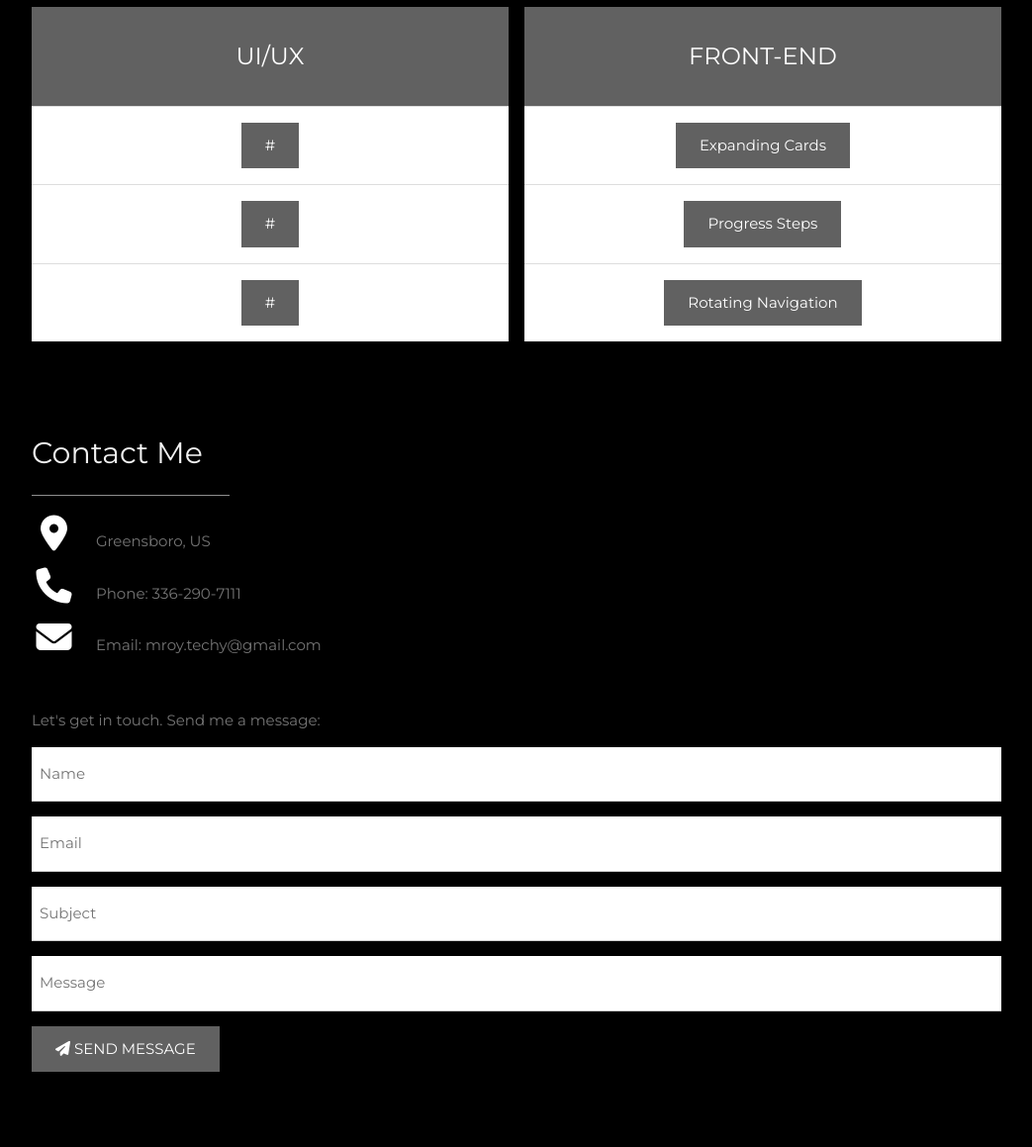
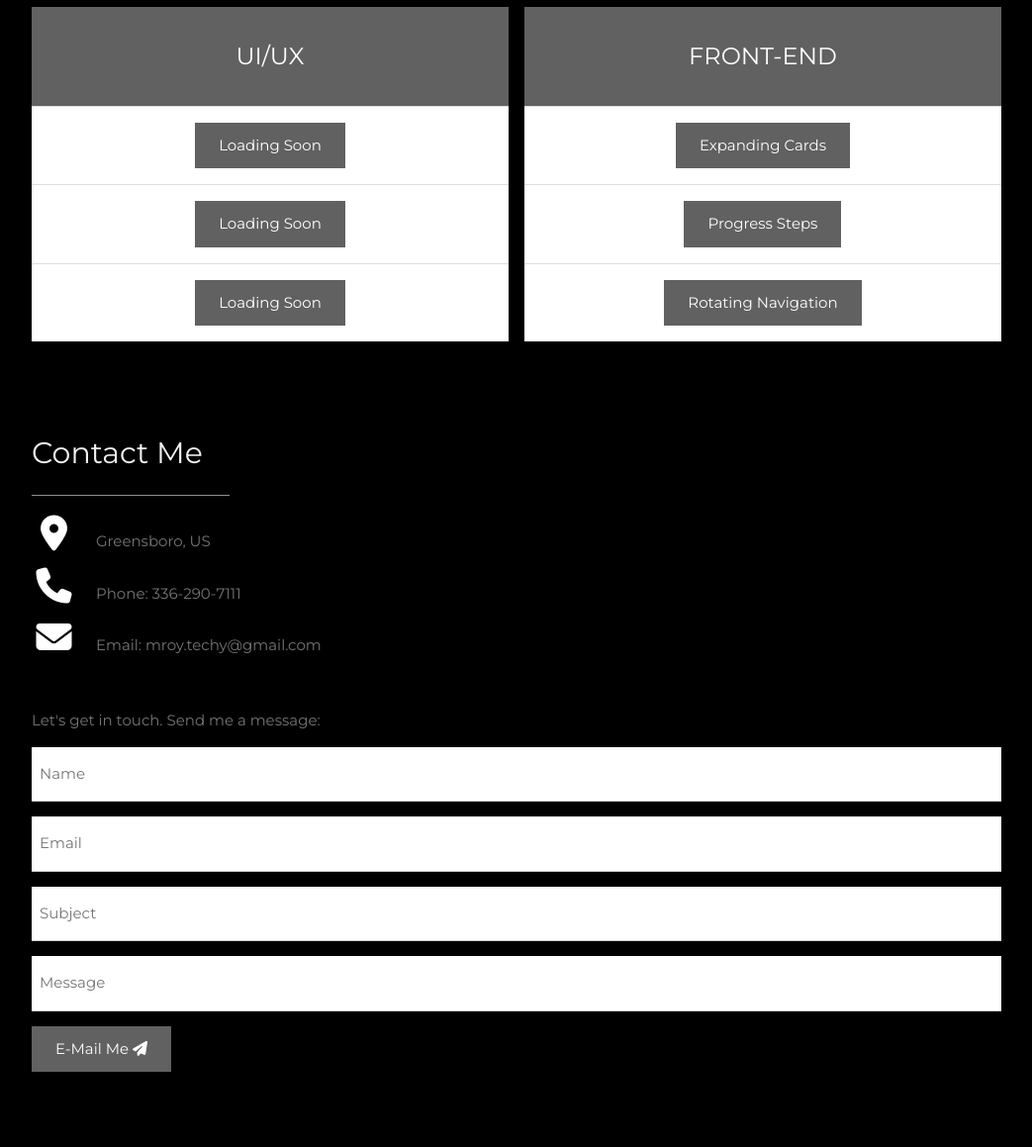
Before and after one commit to RoysterCodeDesign/RoysterCodeDesign.github.io, a plain HTML site: page index.html in a window 1280 px wide. Shown: the part 2162-3321 px from the top of the page at 99% size, without its empty margins (178-1221 px from the left). Drawn offline with nearby package versions, Linux system fonts and the light colour scheme.

Commit message:
Upddate github, linkedin, e-mail links.

```diff
--- a/index.html
+++ b/index.html
@@ -80,7 +80,7 @@
             <div class="w3-content w3-justify w3-text-grey w3-padding-64" id="about">
                 <h2 class="w3-text-light-grey">About Me</h2>
                 <hr style="width:200px" class="w3-opacity">
-                <p> THIS SITE IS STILL UNDER CONSTRUCTION.
+                <p> Coming Soon.
                 </p>
                 <h3 class="w3-padding-16 w3-text-light-grey">Technical Skills</h3>
                 <p class="w3-wide">HTML</p>
@@ -132,17 +132,17 @@
                             <li class="w3-dark-grey w3-xlarge w3-padding-32">UI/UX</li>
                             <li class="w3-padding-16"><button
                                     class="w3-button w3-dark-grey w3-padding-large w3-hover-black">
-                                    <a href="" target="_blank">#</a>
+                                    <a href="" target="_blank">Loading Soon</a>
                                 </button>
                             </li>
                             <li class="w3-padding-16"><button
                                     class="w3-button w3-dark-grey w3-padding-large w3-hover-black">
-                                    <a href="" target="_blank">#</a>
+                                    <a href="" target="_blank">Loading Soon</a>
                                 </button>
                             </li>
                             <li class="w3-padding-16"><button
                                     class="w3-button w3-dark-grey w3-padding-large w3-hover-black">
-                                    <a href="" target="_blank">#</a>
+                                    <a href="" target="_blank">Loading Soon</a>
                                 </button>
                             </li>
                         </ul>
@@ -205,7 +205,9 @@
                         </p>
                         <p>
                             <button class="w3-button w3-dark-grey w3-hover-white w3-padding-large" type="submit">
-                                <i class="fa fa-paper-plane"></i> SEND MESSAGE
+                                <a href="mailto:Mroy.Techy@gmail.com" target="_blank">E-Mail Me
+                                    <i class="fa fa-paper-plane"></i>
+                                </a>
                             </button>
                         </p>
                     </form>
@@ -214,8 +216,13 @@
 
                 <!-- Footer -->
                 <footer class="w3-content w3-padding-64 w3-text-grey w3-xlarge">
-                    <i class="fa fa-github w3-hover-opacity"></i>
-                    <i class="fa fa-linkedin w3-hover-opacity"></i>
+                    <a href="https://github.com/RoysterCodeDesign" target="_blank">
+                        <i class="fa fa-github w3-hover-opacity"></i>
+                    </a>
+
+                    <a href="https://www.linkedin.com/in/monica-r-373524170/" target="_blank">
+                        <i class="fa fa-linkedin w3-hover-opacity"></i>
+                    </a>
                     <p class="w3-medium">Powered by <a href="https://github.com/RoysterCodeDesign/" target="_blank"
                             class="w3-hover-text-green">Royster Code + Design</a></p>
                     <!-- End footer -->
@@ -223,9 +230,6 @@
 
                 <!-- END PAGE CONTENT -->
 
-
-
-
             </div>
 
 </body>
```
